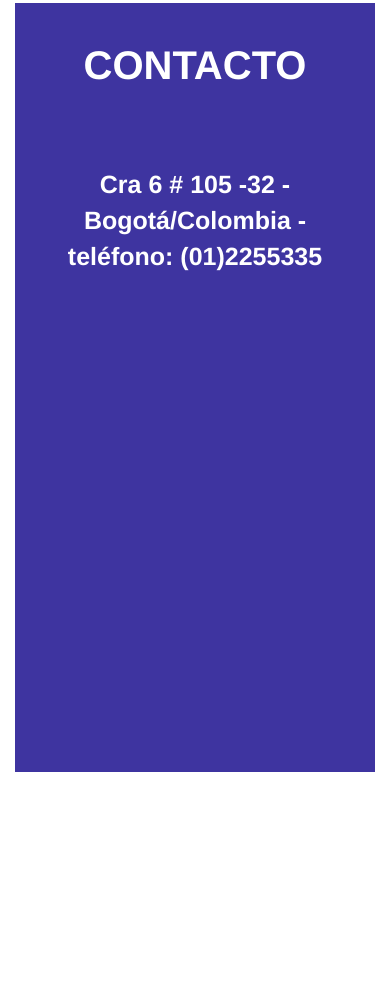
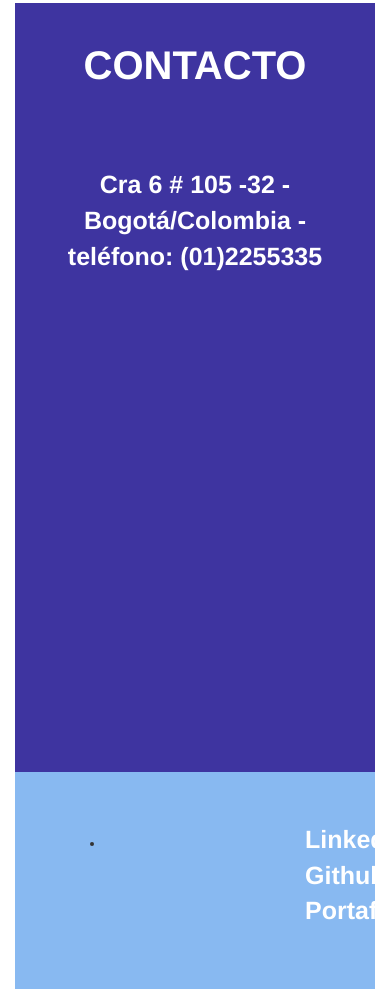
Before and after one commit to avanegasp/maquetizacion, a plain HTML site: page index.html in a window 390 px wide. Shown: the part 2863-3852 px from the top of the page. Before the commit the page ends 3635 px from the top, so only its background shows below. Drawn offline with nearby package versions, Linux system fonts and the light colour scheme.

Commit message:
Finish web page without responsive

```diff
--- a/css/style.css
+++ b/css/style.css
@@ -231,3 +231,21 @@ header nav a{
 	background-color: #897EF6;
 }
 /*Final Contacto*/
+
+/*Comienzo Footer*/
+
+footer{
+	background: #88B9F1;
+	padding: 50px;
+}
+
+footer ul a{
+	color: white;
+	display: inline-block;
+	font-size: 25px;
+	font-weight: bold;
+	margin-left: 200px;
+	text-align: center;
+	list-style: none;
+}
+/*Comienzo Footer*/
--- a/index.html
+++ b/index.html
@@ -109,23 +109,17 @@
 		</section>
 	</div>
 
-
-
-
-
-
-
-
-
-
-
-
-
-
-
-
-
-
+	<div class="container-fluid">
+		<footer>
+			<ul>
+				<li>
+					<a href="https://www.linkedin.com/in/avanegasp">Linkedin</a>
+					<a href="https://github.com/avanegasp">Github</a>
+					<a href="https://avanegasp.github.io/">Portafolio</a>
+				</li>
+			</ul>
+		</footer>
+	</div>
 
 
 
```
